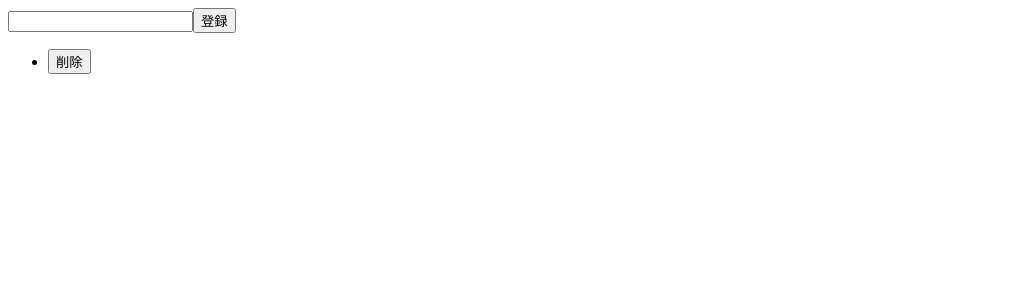
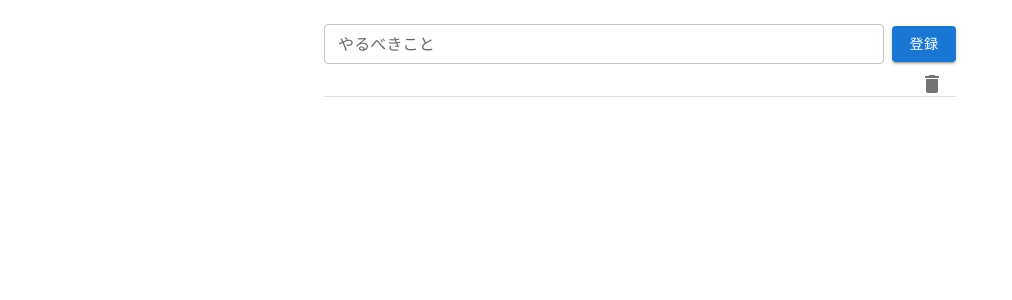
Before and after one commit to takumah1234/next-learning-todo-app, a Next.js app: page / in a window 1280 px wide. Both pictures are taken after a click on the button "登録". Shown: the top 300 px of the page, without its empty margins (0-1012 px from the left). Built offline with nearby package versions, Linux system fonts and the light colour scheme.

Commit message:
MUIを用いて、デザインを変えてみた

```diff
--- a/package.json
+++ b/package.json
@@ -9,6 +9,10 @@
     "lint": "next lint"
   },
   "dependencies": {
+    "@emotion/react": "^11.9.0",
+    "@emotion/styled": "^11.8.1",
+    "@mui/icons-material": "^5.6.2",
+    "@mui/material": "^5.6.4",
     "next": "12.1.6",
     "react": "18.1.0",
     "react-dom": "18.1.0"
--- a/pages/index.js
+++ b/pages/index.js
@@ -1,4 +1,16 @@
 import { useState } from 'react';
+import {
+  TextField,
+  Button,
+  List,
+  IconButton,
+  ListItemText,
+  ListItem,
+  Box,
+  Grid,
+  Divider,
+} from '@mui/material';
+import DeleteIcon from '@mui/icons-material/Delete';
 
 export default function Home() {
   // 変数の宣言
@@ -6,15 +18,21 @@ export default function Home() {
   const [todoList, setTodoList] = useState([]);
 
   return (
-    <div>
-      <input
-          type="text"
+    <Box sx={{ margin: 'auto', width: '50%' }}>
+      <Grid mt={2} container spacing={1} alignItems="center" direction="row">
+        <Grid item xs>
+          <TextField
+            fullWidth
+            label="やるべきこと"
+            size="small"
             onChange={(e) => {
               setTodoContext(e.target.value);
             }}
           />
-      <button
-        type="button"
+        </Grid>
+        <Grid item>
+          <Button
+            variant="contained"
             onClick={() => {
               const item = {
                 context: todoContext,
@@ -24,22 +42,32 @@ export default function Home() {
             }}
           >
             登録
-      </button>
-      <ul>
-        {todoList.map((todoItem) => (
-        <li key={todoItem.id}>
-          {todoItem.context}
-          <button
-            type="button"
+          </Button>
+        </Grid>
+      </Grid>
+      <List>
+        {todoList.map((todoItem) => {
+          return (
+            <Box key={todoItem.id}>
+              <ListItem
+                secondaryAction={<IconButton
+                  edge="end"
                   onClick={() => {
-              setTodoList(todoList.filter((item) => item.id !== todoItem.id));
-            }}
+                    setTodoList(
+                      todoList.filter((item) => item.id !== todoItem.id)
+                    );
+                  } }
                 >
-            削除
-          </button>
-        </li>
-        ))}
-      </ul>
-    </div>
+                  <DeleteIcon />
+                </IconButton>}
+              >
+                <ListItemText primary={todoItem.context} />
+              </ListItem>
+              <Divider />
+            </Box>
+          );
+        })}
+      </List>
+    </Box>
   )
 }
```
Also changed, not shown: 1 other file (tests, documents, lock files or other folders). Lines whose indentation alone changed are shown as unchanged.
